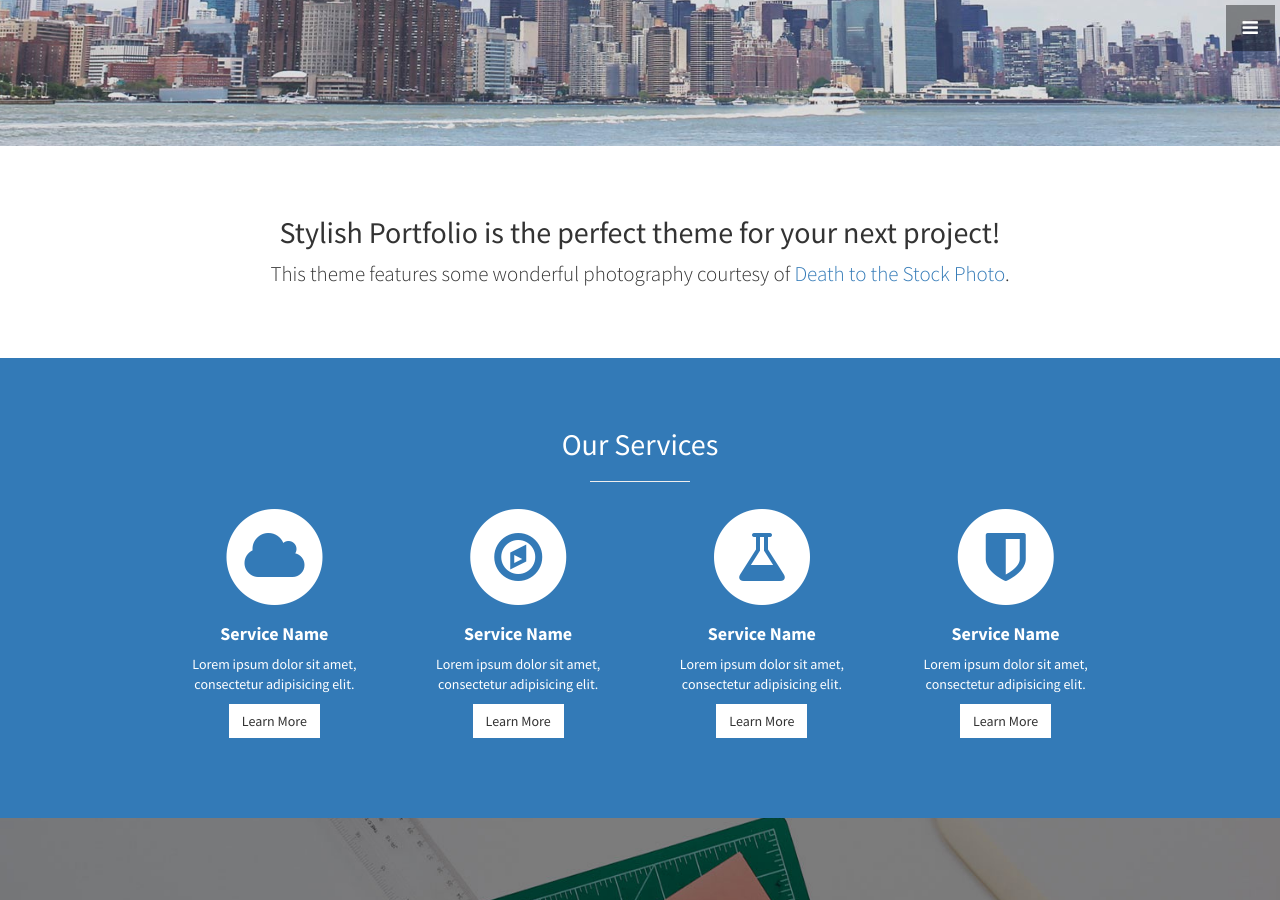
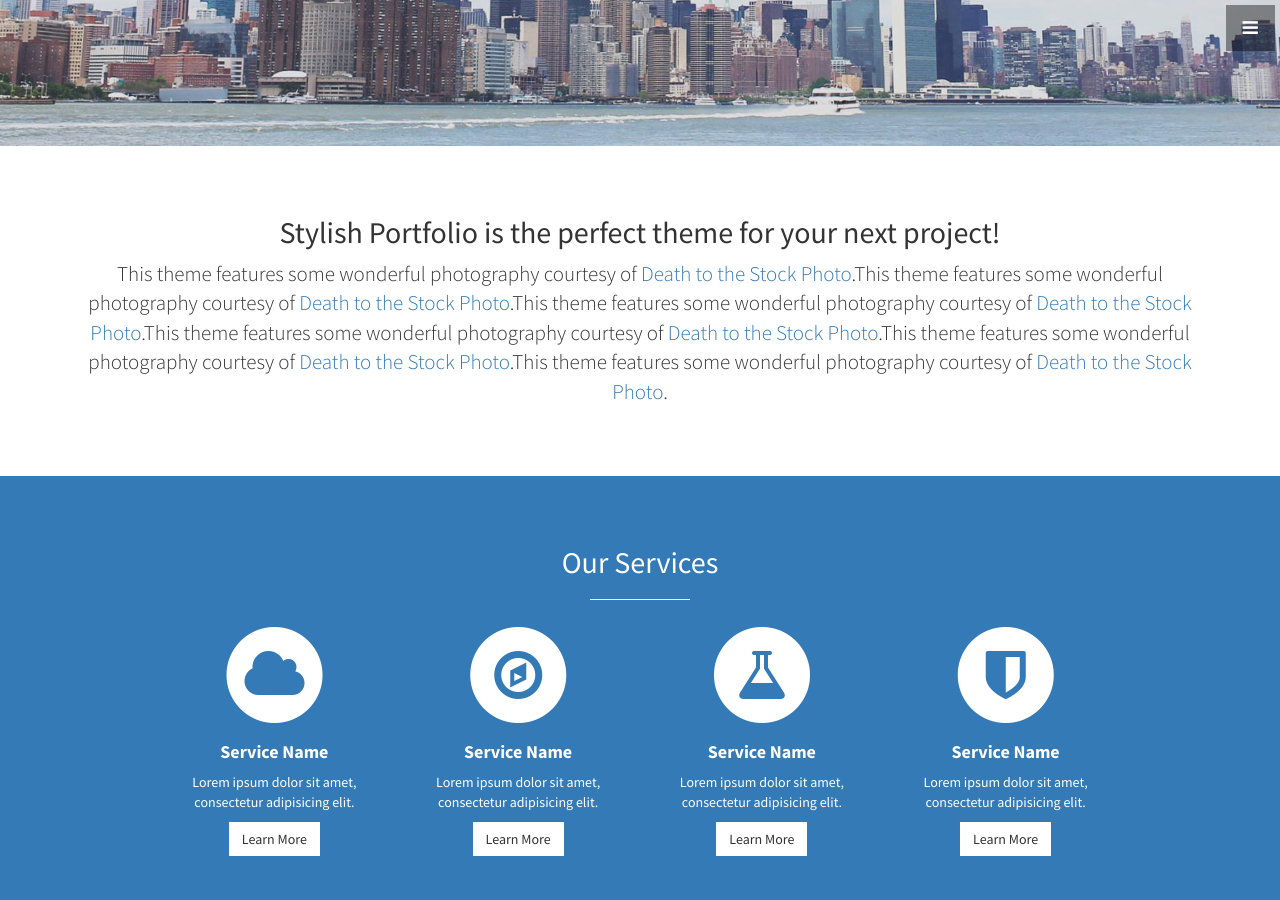
Before and after one commit to leelacceber/stylish-portfolio-jekyll-master, a Jekyll site: the page built from index.html, in a window 1280 px wide and 900 px high, scrolled down 754 px. Built offline with Jekyll 4.4.1, drawn with Linux system fonts in a browser that asks for light colours.

Commit message:
Update about.html

```diff
--- a/_includes/about.html
+++ b/_includes/about.html
@@ -3,7 +3,7 @@
     <div class="row">
       <div class="col-lg-12 text-center">
         <h2>Stylish Portfolio is the perfect theme for your next project!</h2>
-        <p class="lead">This theme features some wonderful photography courtesy of <a target="_blank" href="http://join.deathtothestockphoto.com/">Death to the Stock Photo</a>.</p>
+        <p class="lead">This theme features some wonderful photography courtesy of <a target="_blank" href="http://join.deathtothestockphoto.com/">Death to the Stock Photo</a>.This theme features some wonderful photography courtesy of <a target="_blank" href="http://join.deathtothestockphoto.com/">Death to the Stock Photo</a>.This theme features some wonderful photography courtesy of <a target="_blank" href="http://join.deathtothestockphoto.com/">Death to the Stock Photo</a>.This theme features some wonderful photography courtesy of <a target="_blank" href="http://join.deathtothestockphoto.com/">Death to the Stock Photo</a>.This theme features some wonderful photography courtesy of <a target="_blank" href="http://join.deathtothestockphoto.com/">Death to the Stock Photo</a>.This theme features some wonderful photography courtesy of <a target="_blank" href="http://join.deathtothestockphoto.com/">Death to the Stock Photo</a>.</p>
       </div>
     </div>
     <!-- /.row -->
```
